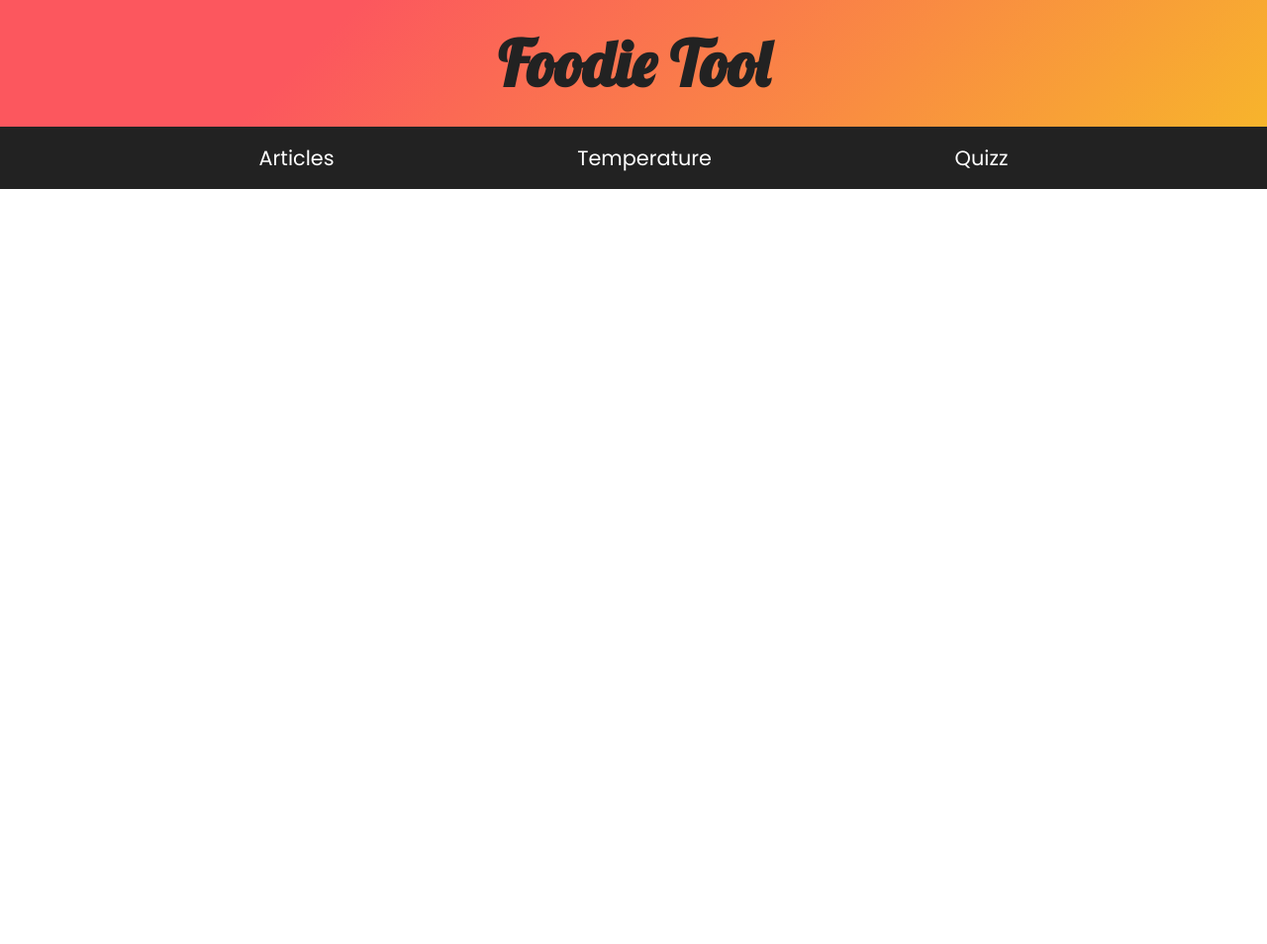
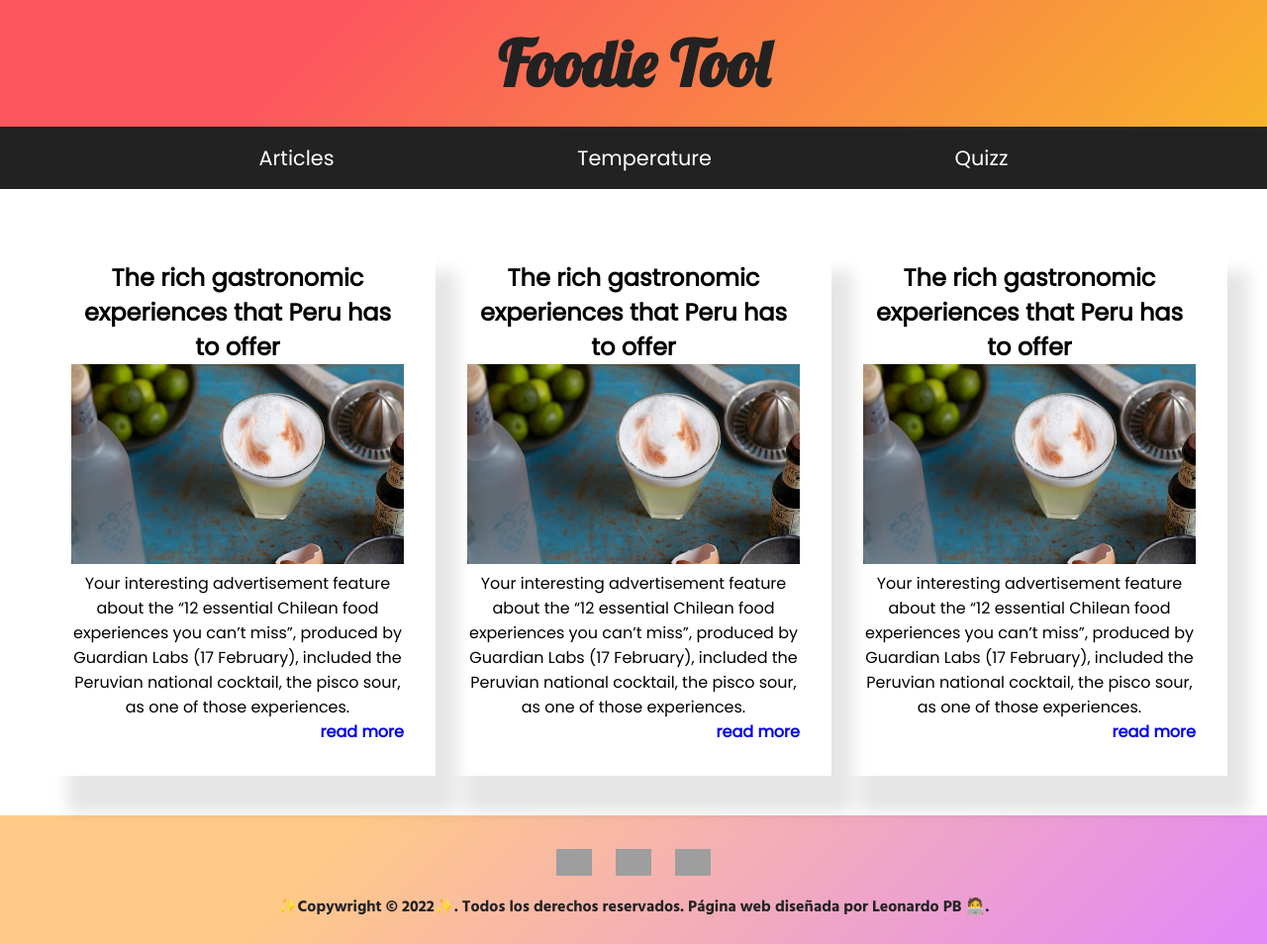
Before and after one commit to Leonardopabe/food-tool, a plain HTML site: page index.html in a window 1280 px wide. Shown: the whole page at 99% size. Before the commit the page ends 800 px from the top, so only its background shows below. Drawn offline with Linux system fonts and the light colour scheme; grey boxes are pictures that could not be loaded.

Commit message:
styles from the footer and structure html

```diff
--- a/css/index.css
+++ b/css/index.css
@@ -4,16 +4,21 @@
 }
 
 body {
-    font-family: 'Poppins', sans-serif;
+  font-family: "Poppins", sans-serif;
 }
 
 li {
   list-style-type: none;
 }
 
+a {
+  text-decoration: none;
+  cursor: pointer;
+}
+
 h1 {
   text-align: center;
-    font-family: 'Lobster', cursive;
+  font-family: "Lobster", cursive;
   padding: 1.5rem;
   color: #222;
   font-size: 4rem;
@@ -30,3 +35,47 @@ h1 {
   flex-direction: row;
   justify-content: space-evenly;
 }
+
+.nav_item {
+  color: white;
+}
+
+.hide {
+  display: none;
+}
+
+.article_section {
+  display: flex;
+  flex-direction: row;
+  padding: 2.5rem;
+}
+
+.article_card {
+  padding: 2rem;
+  width: 400px;
+  text-align: center;
+  box-shadow: 25px 40px 15px -3px rgba(0, 0, 0, 0.1);
+}
+
+.article_card img {
+  width: 100%;
+}
+
+.article_card div {
+  text-align: right;
+  font-size: 1rem;
+  font-weight: 600;
+}
+
+.footer {
+  color: #222;
+  background-color: #e288f9;
+  background-image: linear-gradient(315deg, #e288f9 0%, #ffc988 74%);
+  font-family: "Hind", sans-serif;
+  padding: 1.5rem 0;
+  text-align: center;
+}
+
+.icon {
+    margin: 10px;
+}
--- a/index.html
+++ b/index.html
@@ -18,20 +18,70 @@
         <h1>Foodie Tool</h1>
         <nav>
             <ul class="nav_container">
-                <li class="nav_item">Articles</li>
-                <li class="nav_item"> Temperature</li>
-                <li class="nav_item">Quizz</li>
+                <li> <a class="nav_item" href="#" onclick="showArticlesSection()" ; return false;>Articles</a></li>
+                <li> <a class="nav_item" href="#" onclick="showTemperatureSection()" ; return false;>Temperature</a>
+                </li>
+                <li> <a class="nav_item" href="#" onclick="showQuizzSection()" ; return false;>Quizz</a></li>
             </ul>
         </nav>
     </header>
 
     <main>
-
+        <section id="articles" class="article_section">
+            <article class="article_card">
+                <h2>The rich gastronomic experiences that Peru has to offer</h2>
+                <img src="./img/food-peruvian-image.jpg">
+                <p>Your interesting advertisement feature about the “12 essential Chilean food experiences you can’t
+                    miss”, produced by Guardian Labs (17 February), included the Peruvian national cocktail, the pisco
+                    sour, as one of those experiences.</p>
+                <div><a target="blank"
+                        href="https://www.theguardian.com/world/2020/mar/01/the-rich-gastronomic-experiences-that-peru-has-to-offer">read
+                        more</a></div>
+            </article>
+            <article class="article_card">
+                <h2>The rich gastronomic experiences that Peru has to offer</h2>
+                <img src="./img/food-peruvian-image.jpg">
+                <p>Your interesting advertisement feature about the “12 essential Chilean food experiences you can’t
+                    miss”, produced by Guardian Labs (17 February), included the Peruvian national cocktail, the pisco
+                    sour, as one of those experiences.</p>
+                <div><a target="blank"
+                        href="https://www.theguardian.com/world/2020/mar/01/the-rich-gastronomic-experiences-that-peru-has-to-offer">read
+                        more</a></div>
+            </article>
+            <article class="article_card">
+                <h2>The rich gastronomic experiences that Peru has to offer</h2>
+                <img src="./img/food-peruvian-image.jpg">
+                <p>Your interesting advertisement feature about the “12 essential Chilean food experiences you can’t
+                    miss”, produced by Guardian Labs (17 February), included the Peruvian national cocktail, the pisco
+                    sour, as one of those experiences.</p>
+                <div><a target="blank"
+                        href="https://www.theguardian.com/world/2020/mar/01/the-rich-gastronomic-experiences-that-peru-has-to-offer">read
+                        more</a></div>
+            </article>
+        </section>
+        <section id="temperature" class="section hide">
+            <p>the temperature is 25°C</p>
+        </section>
+        <section id="quizz" class="section hide">
+            <p>this is a quizz</p>
+        </section>
     </main>
 
-    <footer>
+    <footer class="footer">
+        <link href="https://fonts.googleapis.com/css2?family=Hind:wght@700&display=swap" rel="stylesheet">
+        <a href="https://www.instagram.com/?hl=es-la" target="blank">
+            <img src="https://cdn-icons-png.flaticon.com/512/2111/2111463.png" alt="Instagram"
+                class="Instagram_img icon" width="36px"/></a>
+        <a href="https://www.tiktok.com/es/" target="blank">
+            <img src="https://cdn-icons-png.flaticon.com/512/3046/3046126.png" alt="TikTok" class="TikTok_img icon"
+                width="36px"/></a>
+        <a href="https://es-la.facebook.com/" target="blank">
+            <img src="https://cdn-icons-png.flaticon.com/512/5968/5968764.png" alt="Facebook" class="Facebook_img icon"
+                width="36px"/></a>
+        <p>✨Copywright &copy; 2022✨. Todos los derechos reservados. Página web diseñada por Leonardo PB 🧑‍💻.</p>
+    </footer>
 
-    </footer>
+    <script src=" ./index.js"></script>
 
 </body>
 
--- /dev/null
+++ b/index.js
@@ -0,0 +1,21 @@
+var articles = document.getElementById("articles");
+var temperature = document.getElementById("temperature");
+var quizz = document.getElementById("quizz");
+
+function showArticlesSection() {
+        articles.style.display = "flex";
+        temperature.style.display = "none";
+        quizz.style.display = "none";
+}
+
+function showTemperatureSection() {
+        articles.style.display = "none";
+        temperature.style.display = "block";
+        quizz.style.display = "none";
+}
+
+function showQuizzSection() {
+        articles.style.display = "none";
+        temperature.style.display = "none";
+        quizz.style.display = "block";
+}
```
Also changed, not shown: img/food-peruvian-image.jpg (added). Lines whose indentation alone changed are shown as unchanged.
